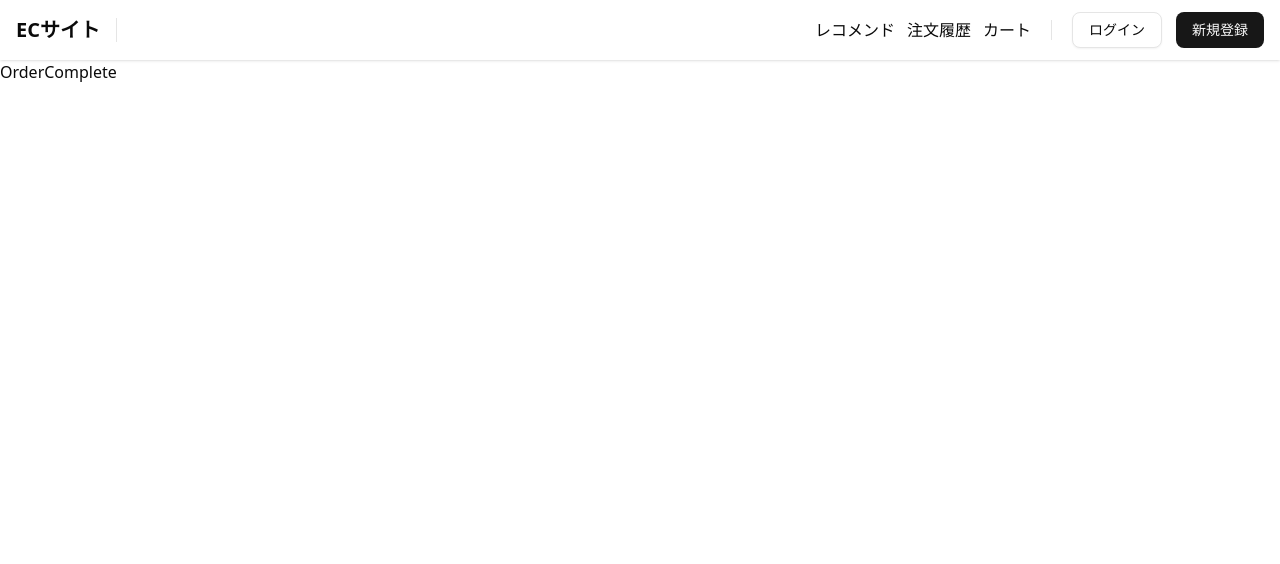
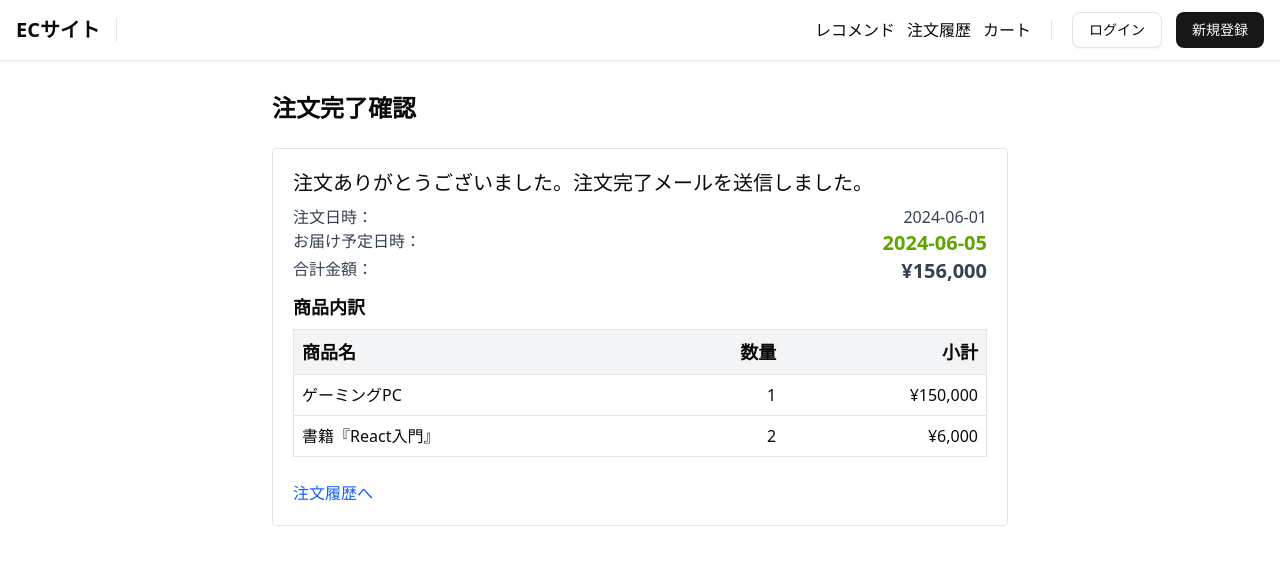
Before and after one commit to ec-202504/ec-202504c, a React (Vite) app in the folder frontend/: page /order/complete in a window 1280 px wide. Shown: the top 564 px of the page. Built offline with nearby package versions, Linux system fonts and the light colour scheme.

Commit message:
注文完了画面の実装

```diff
--- a/frontend/src/features/order/OrderComplete.tsx
+++ b/frontend/src/features/order/OrderComplete.tsx
@@ -1,5 +1,74 @@
+import { Link } from "@tanstack/react-router";
+
+// ダミーデータ
+const orderDate = "2024-06-01";
+const deliveryDate = "2024-06-05";
+const totalPrice = 156000;
+const products = [
+  { name: "ゲーミングPC", quantity: 1, subtotal: 150000 },
+  { name: "書籍『React入門』", quantity: 2, subtotal: 6000 },
+];
+
 function OrderComplete() {
-  return <div>OrderComplete</div>;
+  return (
+    <div className="max-w-3xl mx-auto px-4 py-8">
+      <h1 className="text-2xl font-bold mb-6">注文完了確認</h1>
+      <div className="border rounded p-5 mb-6 bg-white">
+        <div className="mb-2 text-xl">
+          注文ありがとうございました。注文完了メールを送信しました。
+        </div>
+        <div className="mb-2 text-base text-gray-700">
+          <div className="flex justify-between">
+            <span>注文日時：</span>
+            <span className="text-right">{orderDate}</span>
+          </div>
+          <div className="flex justify-between">
+            お届け予定日時：
+            <span className="font-bold text-xl text-lime-600 text-right">
+              {deliveryDate}
+            </span>
+          </div>
+          <div className="flex justify-between">
+            合計金額：
+            <span className="font-bold text-xl text-right">
+              ¥{totalPrice.toLocaleString()}
+            </span>
+          </div>
+        </div>
+        <div className="mb-2 font-semibold text-lg">商品内訳</div>
+        <table className="w-full text-base mb-2 border">
+          <thead>
+            <tr className="bg-gray-100 text-lg">
+              <th className="py-2 px-2 text-left">商品名</th>
+              <th className="py-2 px-2 text-right">数量</th>
+              <th className="py-2 px-2 text-right">小計</th>
+            </tr>
+          </thead>
+          <tbody>
+            {products.map((item) => (
+              <tr key={item.name}>
+                <td className="py-2 px-2 border-t">{item.name}</td>
+                <td className="py-2 px-2 border-t text-right">
+                  {item.quantity}
+                </td>
+                <td className="py-2 px-2 border-t text-right">
+                  ¥{item.subtotal.toLocaleString()}
+                </td>
+              </tr>
+            ))}
+          </tbody>
+        </table>
+        <div className="mt-6">
+          <Link
+            to="/order/history"
+            className="text-blue-600 hover:underline text-base"
+          >
+            注文履歴へ
+          </Link>
+        </div>
+      </div>
+    </div>
+  );
 }
 
 export default OrderComplete;
```
